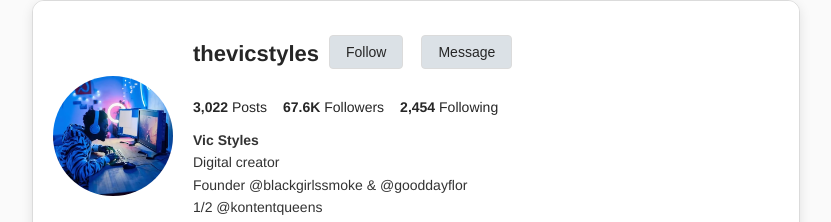
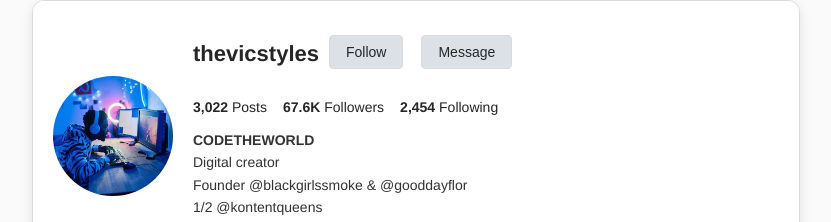
Before and after one commit to PremKumarHub/instagram-profile-page, a React (Create React App) app: page / in a window 1280 px wide. Shown: the top 222 px of the page, without its empty margins (224-1055 px from the left). Built offline with nearby package versions, Linux system fonts and the light colour scheme.

Commit message:
CHANGING PROFILE NAME

```diff
--- a/src/components/ProfileHeader.js
+++ b/src/components/ProfileHeader.js
@@ -30,7 +30,7 @@ function ProfileHeader() {
         </div>
         <p className="bio">
 
-            <strong>Vic Styles</strong><br />
+            <strong>CODETHEWORLD</strong><br />
 
 
 
```
